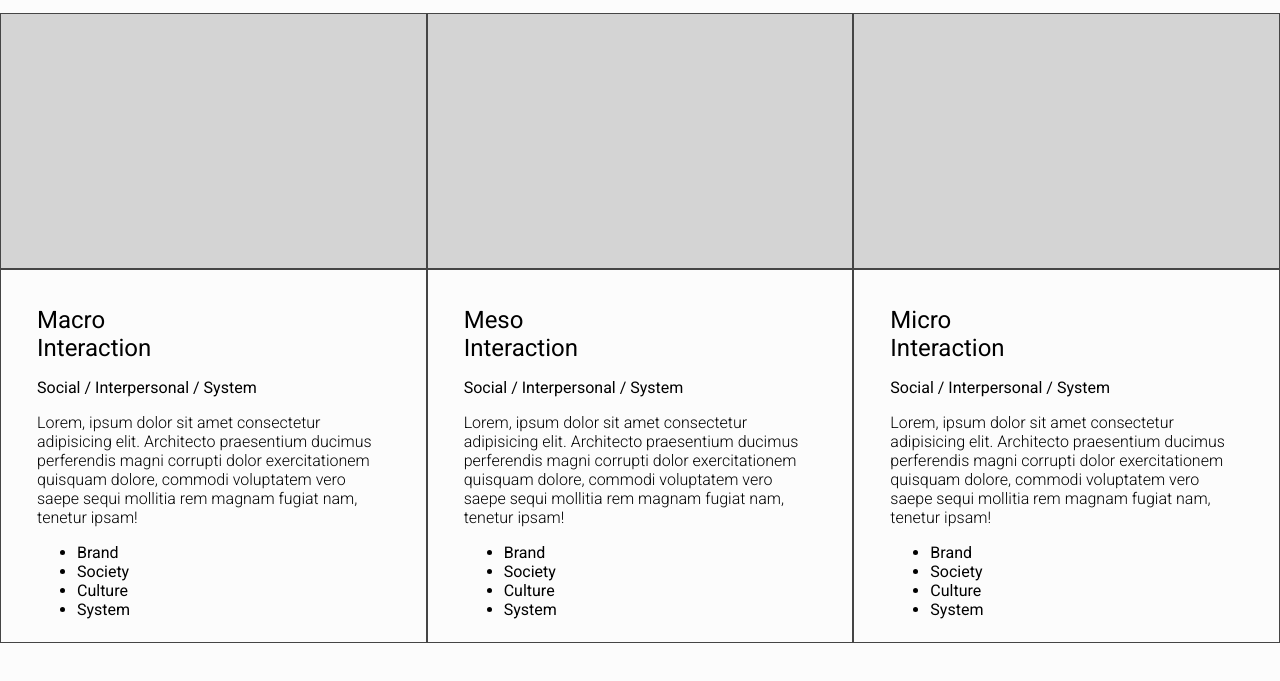
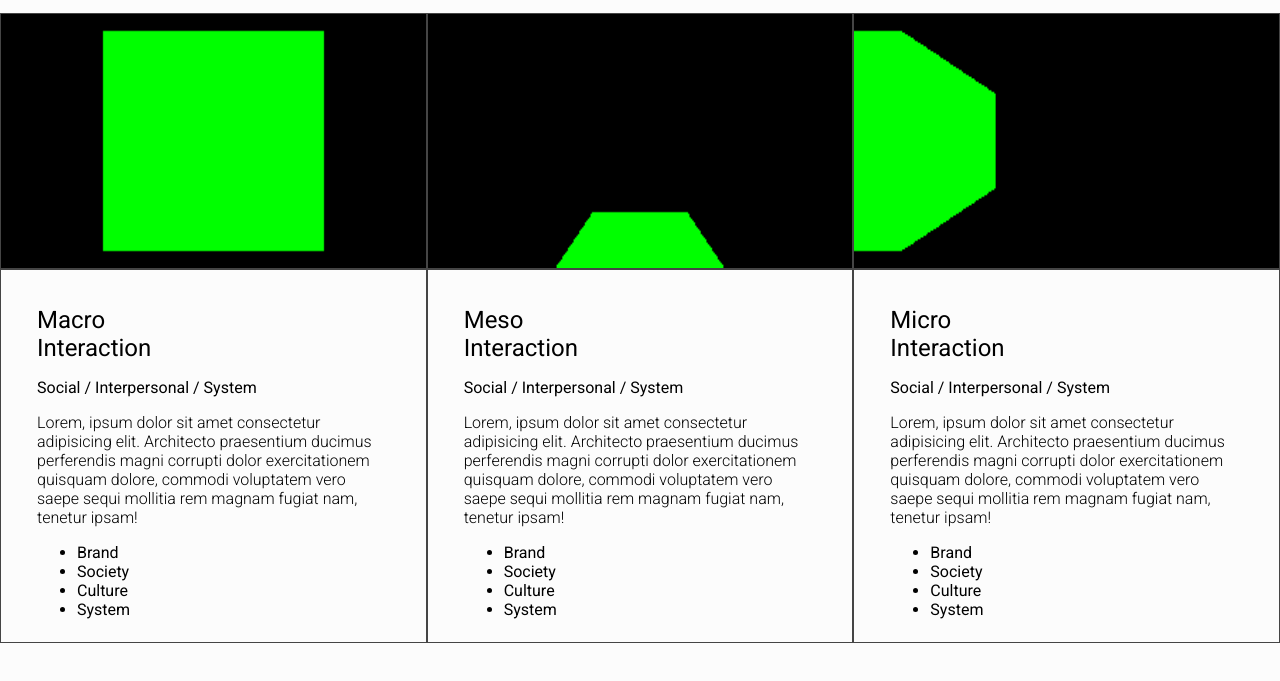
Before and after one commit to sirmeenew/InteractionWiki, a plain HTML site: page page/pageIndex.html in a window 1280 px wide. Shown: the part 71-752 px from the top of the page. Drawn offline with nearby package versions, Linux system fonts and the light colour scheme; the site is published under a folder, as on GitHub Pages, so addresses that start at the root find nothing.

Commit message:
three.js 임포트 오류
상대경로 수정

```diff
--- a/page/pageIndex.html
+++ b/page/pageIndex.html
@@ -106,6 +106,6 @@
       </div>
     </a>
   </section>
-  <script type="module" src="/js/main.js"></script>
+  <script type="module" src="../js/main.js"></script>
 </body>
 </html>
```
